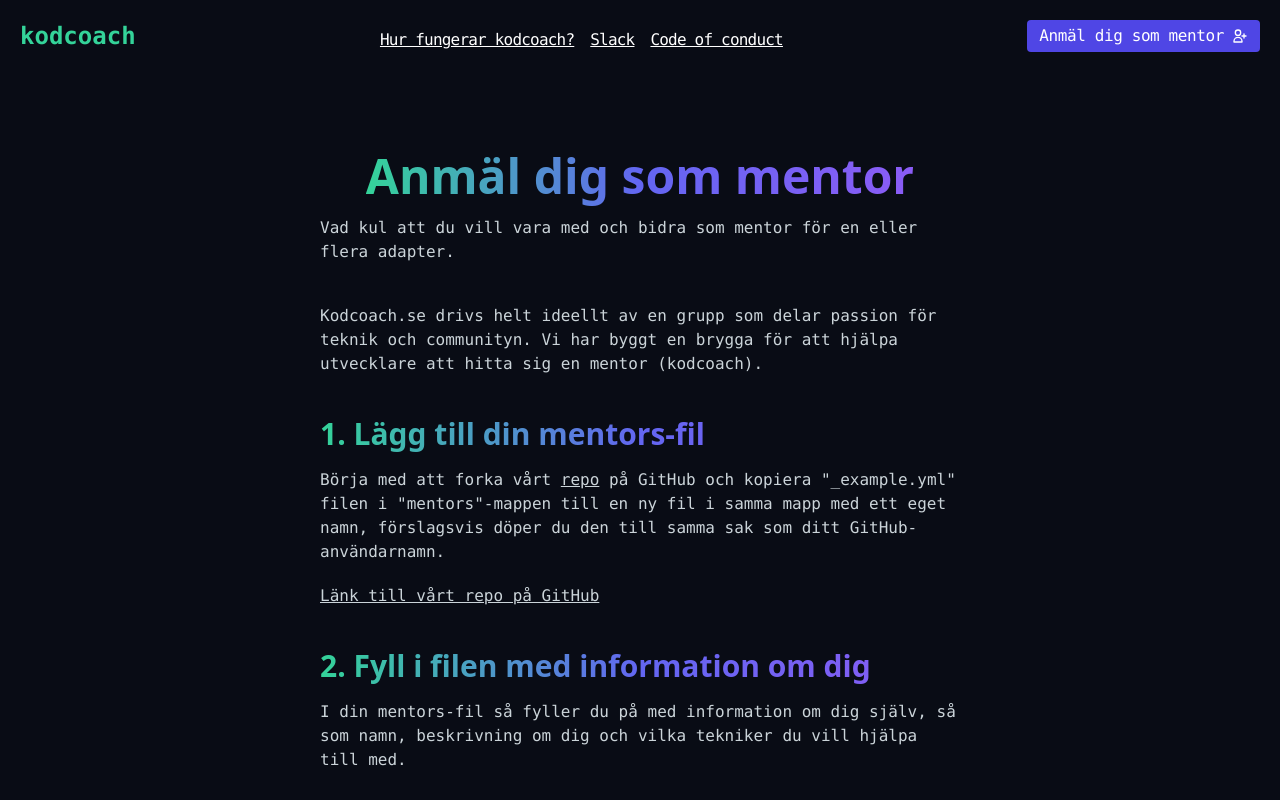
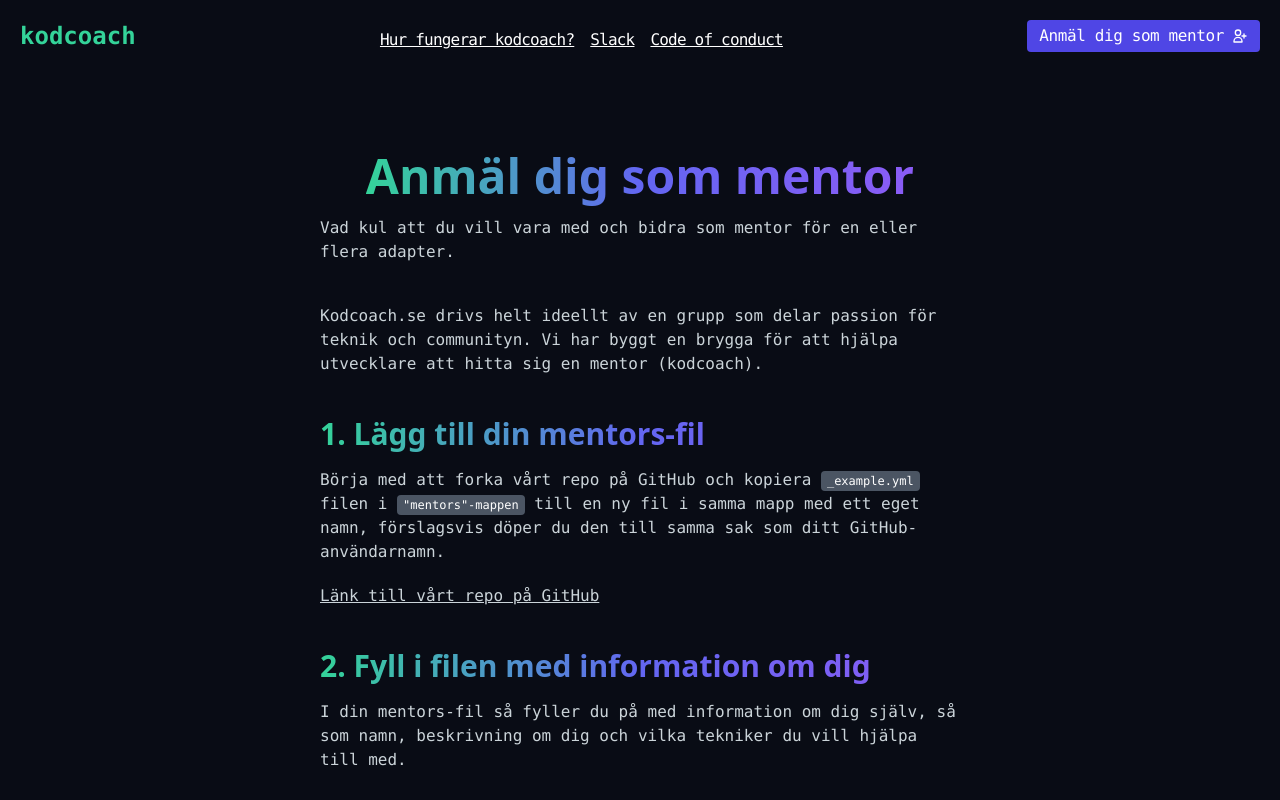
Before and after one commit to kodcoach/kodcoach.se, a Next.js app: page /anmal-dig-som-mentor in a window 1280 px wide. Shown: the top 800 px of the page. Built offline with nearby package versions, Linux system fonts and the light colour scheme.

Commit message:
Add badge to submit page

```diff
--- /dev/null
+++ b/components/Badge/index.js
@@ -0,0 +1,9 @@
+export default function Badge({ className = 'bg-gray-600 text-white', text }) {
+  return (
+    <span
+      class={`inline-flex items-center px-1.5 py-0.5 rounded text-xs font-mono ${className}`}
+    >
+      {text}
+    </span>
+  );
+}
--- a/components/index.js
+++ b/components/index.js
@@ -1,3 +1,4 @@
+import Badge from './Badge';
 import Content from './Content';
 import Head from './Head';
 import Icon from './Icon';
@@ -5,4 +6,4 @@ import Layout from './Layout';
 import Link from './Link';
 import Select from './Select';
 
-export { Content, Head, Icon, Layout, Link, Select };
+export { Badge, Content, Head, Icon, Layout, Link, Select };
--- a/pages/anmal-dig-som-mentor.js
+++ b/pages/anmal-dig-som-mentor.js
@@ -1,4 +1,4 @@
-import { Head, Content, Link } from '../components';
+import { Head, Badge, Content, Link } from '../components';
 
 export default function PageSubmitYouAsMentor() {
   return (
@@ -24,11 +24,11 @@ export default function PageSubmitYouAsMentor() {
           1. Lägg till din mentors-fil
         </h2>
         <p className="pb-5">
-          Börja med att forka vårt{' '}
-          <Link href="https://github.com/kodcoach/kodcoach.se">repo</Link> på
-          GitHub och kopiera "_example.yml" filen i "mentors"-mappen till en ny
-          fil i samma mapp med ett eget namn, förslagsvis döper du den till
-          samma sak som ditt GitHub-användarnamn.
+          Börja med att forka vårt repo på GitHub och kopiera{' '}
+          <Badge text="_example.yml" /> filen i{' '}
+          <Badge text='"mentors"-mappen' /> till en ny fil i samma mapp med ett
+          eget namn, förslagsvis döper du den till samma sak som ditt
+          GitHub-användarnamn.
         </p>
 
         <p className="pb-10">
```
